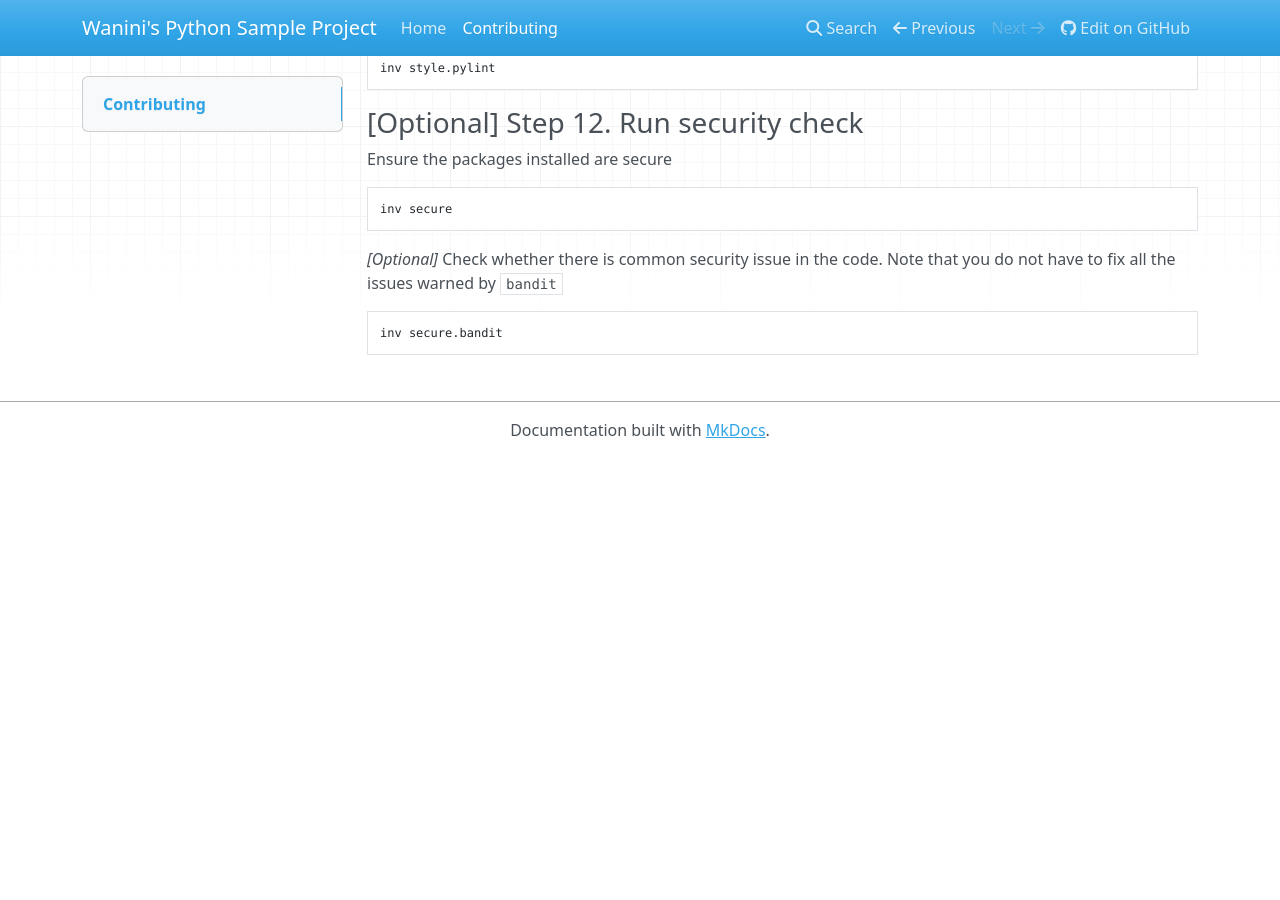
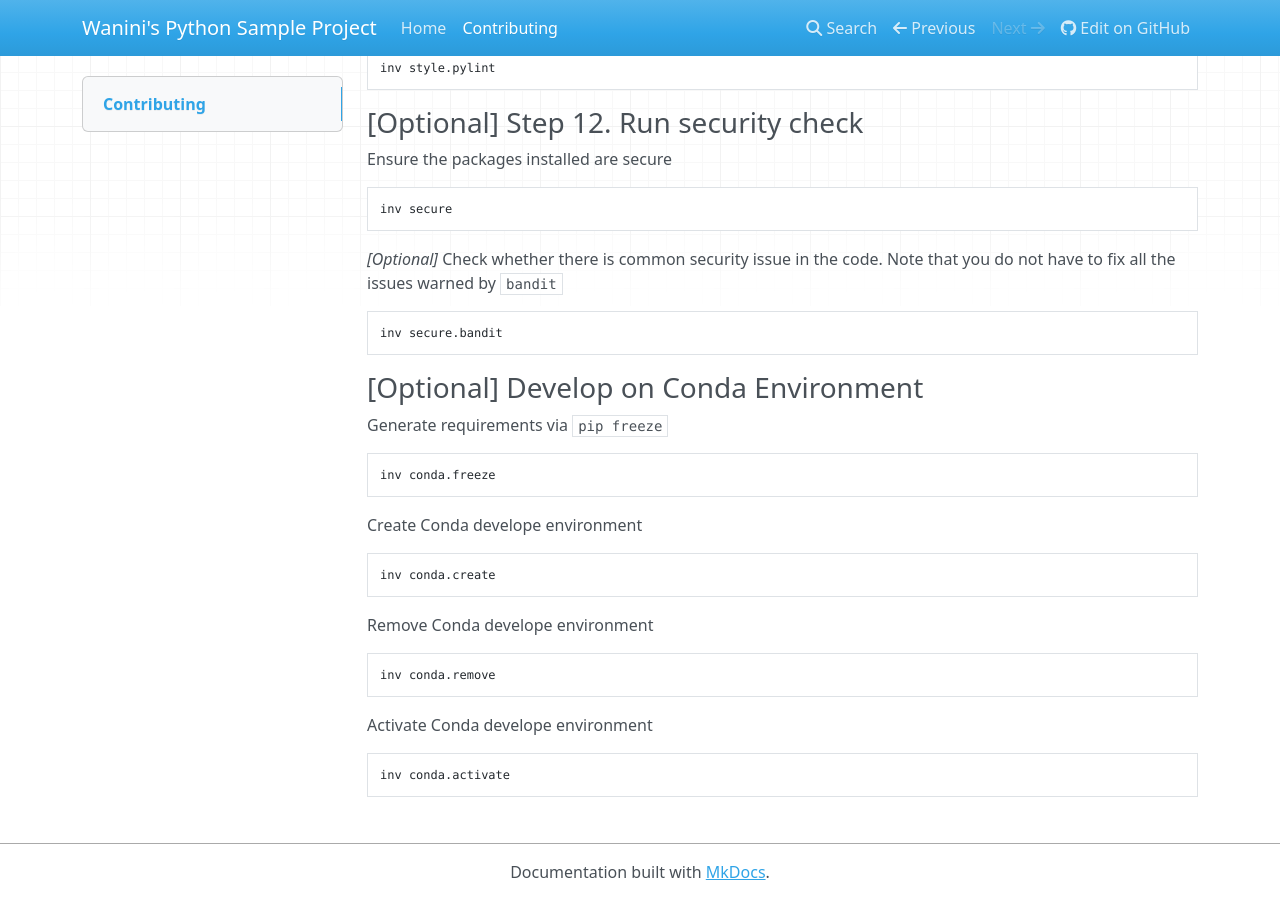
Before and after one commit to Wanini0209/wPyProj, an MkDocs documentation site: the page built from docs/contributing.md, in a window 1280 px wide and 900 px high, scrolled down 1583 px. Built offline with MkDocs 1.6.1, drawn with Linux system fonts in a browser that asks for light colours; nearby versions of some CDN libraries; before the commit the page ends 2041 px from its top, so only the background shows below that.

Commit message:
docs: add Conda environment setup instructions

````diff
--- a/docs/contributing.md
+++ b/docs/contributing.md
@@ -94,3 +94,29 @@ inv secure
 ```sh
 inv secure.bandit
 ```
+
+### [Optional] Develop on Conda Environment
+
+Generate requirements via `pip freeze`
+
+```sh
+inv conda.freeze
+```
+
+Create Conda develope environment
+
+```sh
+inv conda.create
+```
+
+Remove Conda develope environment
+
+```sh
+inv conda.remove
+```
+
+Activate Conda develope environment
+
+```sh
+inv conda.activate
+```
````
